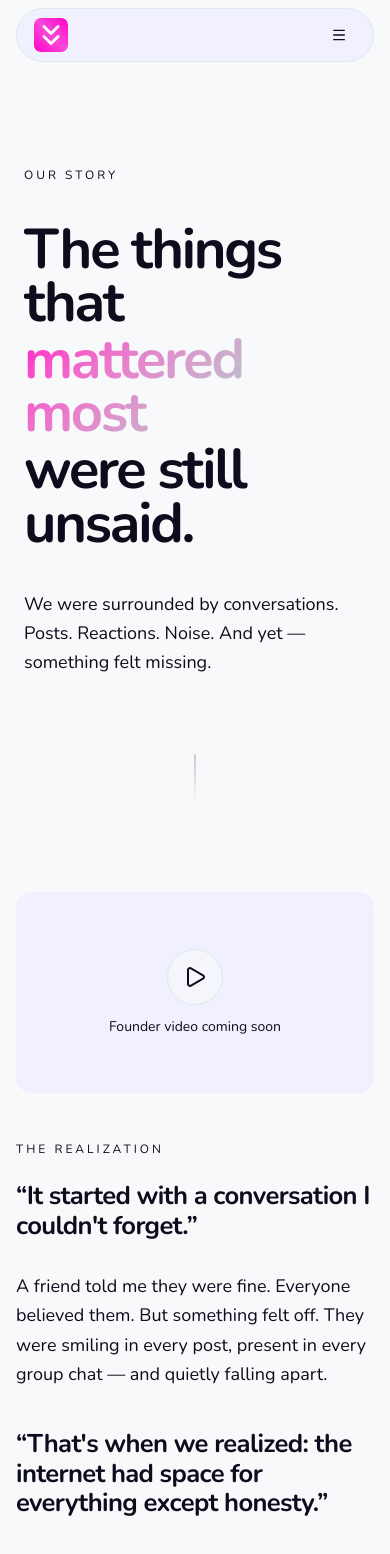
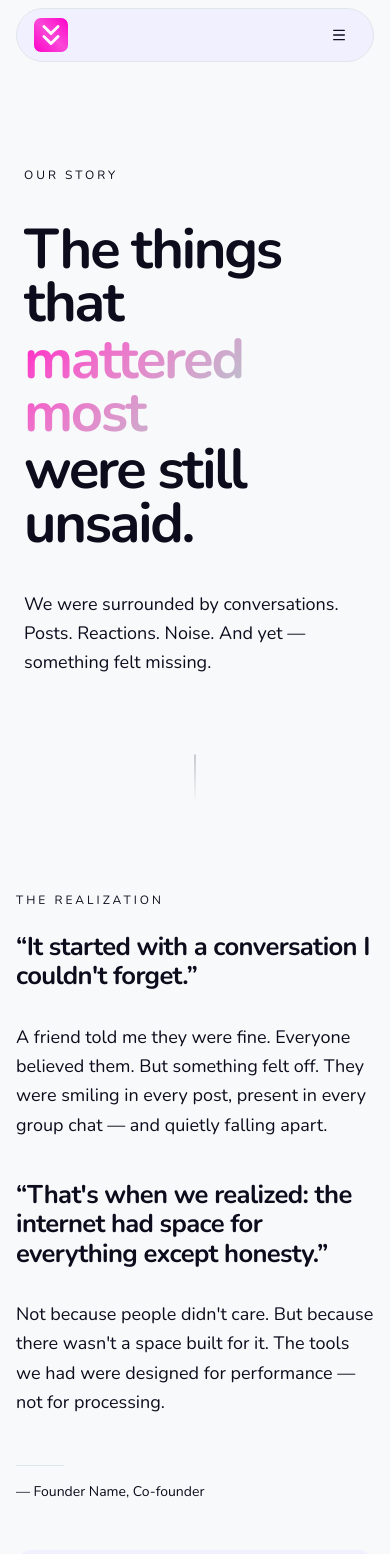
Before and after one commit to xolace-official/xolaceinc_official, a Next.js app: page /about/our-story in a window 390 px wide. Shown: the top 1554 px of the page. Built offline with nearby package versions, Linux system fonts and the light colour scheme.

Commit message:
Update the-realization.tsx

```diff
--- a/src/features/about/our-story/the-realization.tsx
+++ b/src/features/about/our-story/the-realization.tsx
@@ -61,7 +61,7 @@ export function TheRealization() {
           </div>
 
           {/* Right column — Video placeholder (sticky on desktop) */}
-          <div className="order-first lg:order-none">
+          <div className="order-last lg:order-none">
             <motion.div
               ref={videoRef}
               initial={{ opacity: 0, scale: 0.98 }}
```
